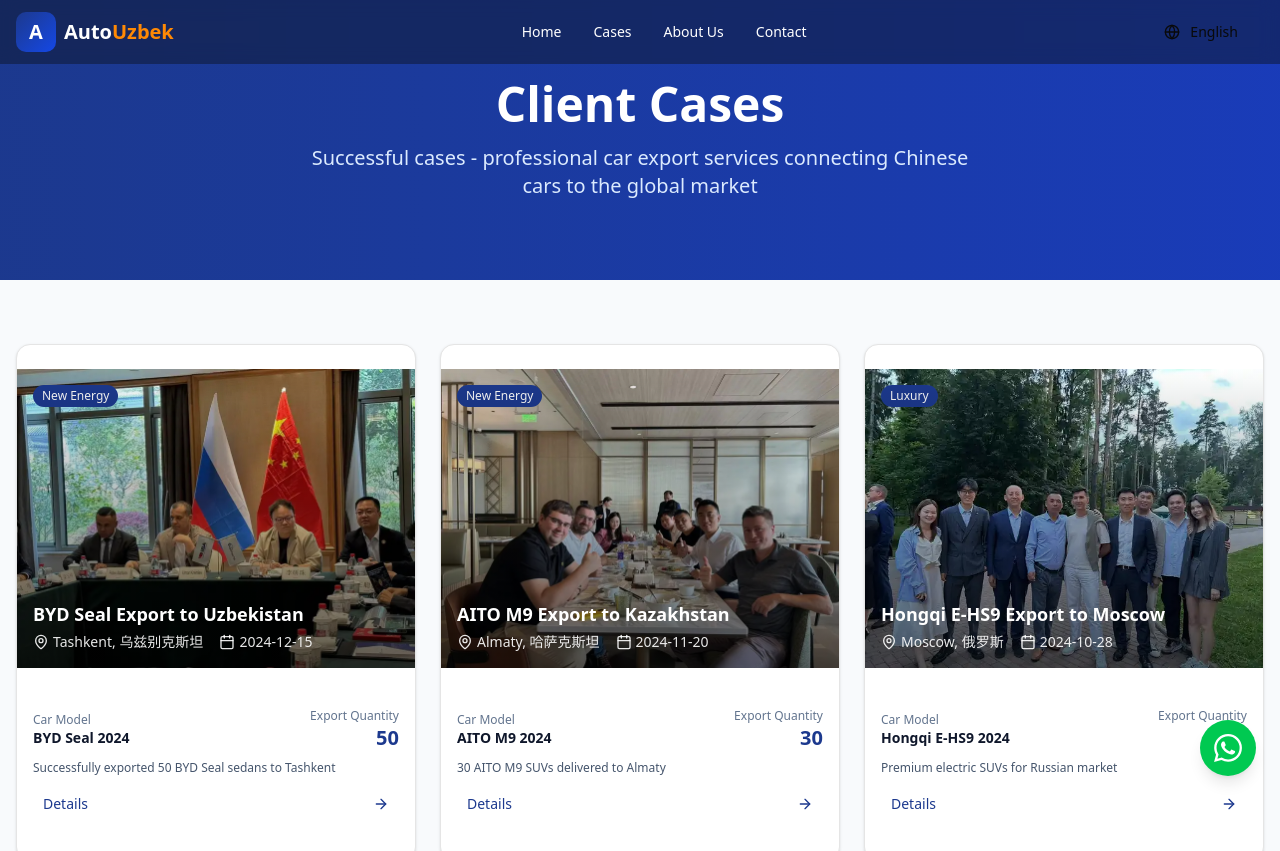
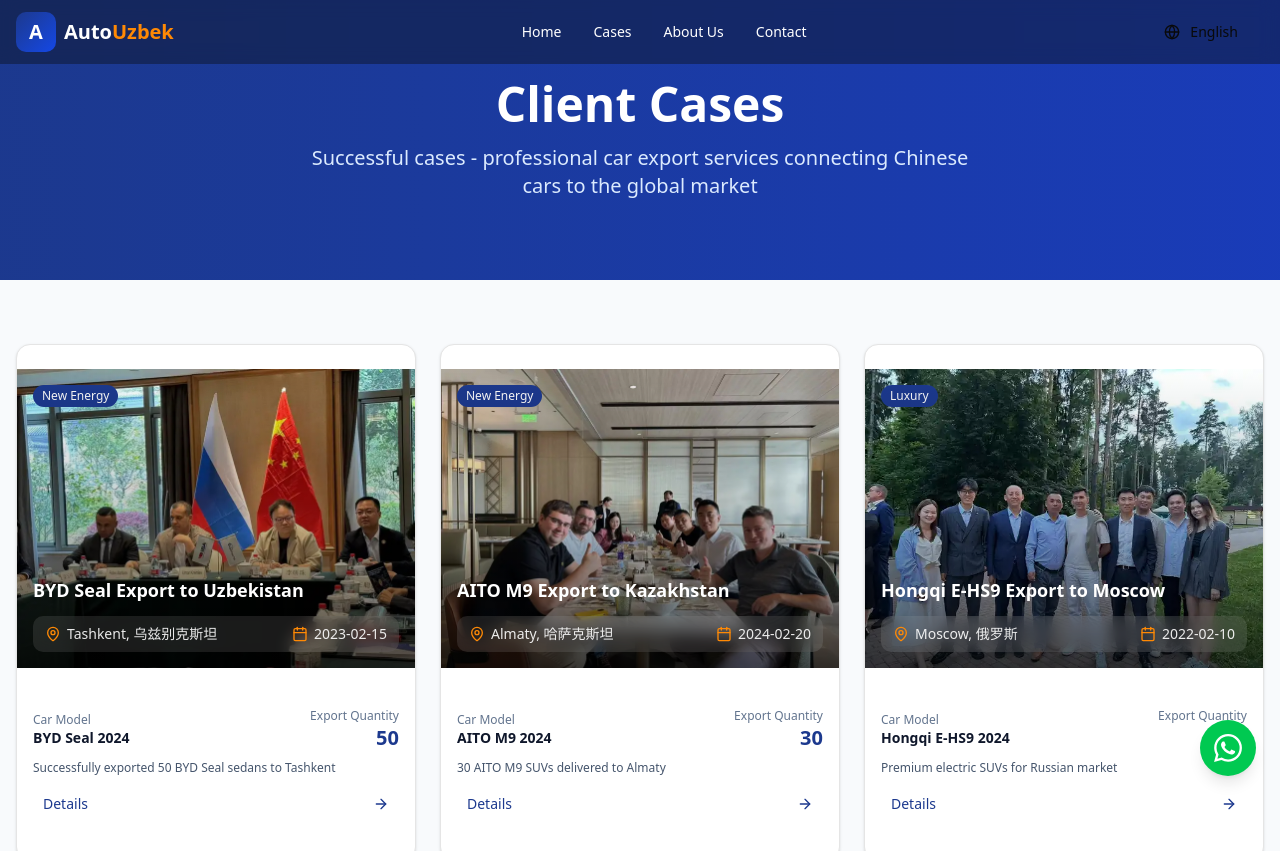
Before and after one commit to youxia0928-max/portauto-uzbekistan, a Next.js app: page /case in a window 1280 px wide. Shown: the top 851 px of the page. Built offline with nearby package versions, Linux system fonts and the light colour scheme.

Commit message:
feat: 案例日期调整为2022-2026年2月，布局优化

```diff
--- a/src/app/case/page.tsx
+++ b/src/app/case/page.tsx
@@ -24,14 +24,23 @@
   '/case-images/12.webp',
 ];
 
-// Case data
+// Helper function to generate random date between 2022-01 and 2026-02
+function getRandomDate(): string {
+  const startDate = new Date(2022, 0, 1); // 2022-01-01
+  const endDate = new Date(2026, 1, 28); // 2026-02-28
+  const randomTime = startDate.getTime() + Math.random() * (endDate.getTime() - startDate.getTime());
+  const randomDate = new Date(randomTime);
+  return randomDate.toISOString().split('T')[0];
+}
+
+// Case data with random dates in 2022-2026 February range
 const exportCases = [
   {
     id: 1,
     titleKey: 'case_1_title' as TranslationKey,
     country: '乌兹别克斯坦',
     cityKey: 'city_tashkent' as TranslationKey,
-    date: '2024-12-15',
+    date: '2023-02-15',
     carModel: 'BYD Seal 2024',
     quantity: 50,
     categoryKey: 'new_energy' as TranslationKey,
@@ -42,7 +51,7 @@
     titleKey: 'case_2_title' as TranslationKey,
     country: '哈萨克斯坦',
     cityKey: 'city_almaty' as TranslationKey,
-    date: '2024-11-20',
+    date: '2024-02-20',
     carModel: 'AITO M9 2024',
     quantity: 30,
     categoryKey: 'new_energy' as TranslationKey,
@@ -53,7 +62,7 @@
     titleKey: 'case_3_title' as TranslationKey,
     country: '俄罗斯',
     cityKey: 'city_moscow' as TranslationKey,
-    date: '2024-10-28',
+    date: '2022-02-10',
     carModel: 'Hongqi E-HS9 2024',
     quantity: 25,
     categoryKey: 'luxury_vehicles' as TranslationKey,
@@ -64,7 +73,7 @@
     titleKey: 'case_4_title' as TranslationKey,
     country: '土库曼斯坦',
     cityKey: 'city_ashgabat' as TranslationKey,
-    date: '2024-09-15',
+    date: '2025-02-28',
     carModel: 'Geely Xingyue L 2024',
     quantity: 40,
     categoryKey: 'fuel_vehicles' as TranslationKey,
@@ -75,7 +84,7 @@
     titleKey: 'case_5_title' as TranslationKey,
     country: '阿联酋',
     cityKey: 'city_dubai' as TranslationKey,
-    date: '2024-08-22',
+    date: '2023-02-08',
     carModel: 'NIO ES8 2024',
     quantity: 20,
     categoryKey: 'new_energy' as TranslationKey,
@@ -86,7 +95,7 @@
     titleKey: 'case_6_title' as TranslationKey,
     country: '哈萨克斯坦',
     cityKey: 'city_almaty' as TranslationKey,
-    date: '2024-07-10',
+    date: '2026-02-12',
     carModel: 'XPENG G9 2024',
     quantity: 35,
     categoryKey: 'new_energy' as TranslationKey,
@@ -97,7 +106,7 @@
     titleKey: 'case_7_title' as TranslationKey,
     country: '乌兹别克斯坦',
     cityKey: 'city_tashkent' as TranslationKey,
-    date: '2024-06-18',
+    date: '2024-02-05',
     carModel: 'BYD Han 2024',
     quantity: 45,
     categoryKey: 'new_energy' as TranslationKey,
@@ -108,7 +117,7 @@
     titleKey: 'case_8_title' as TranslationKey,
     country: '俄罗斯',
     cityKey: 'city_moscow' as TranslationKey,
-    date: '2024-05-25',
+    date: '2022-02-25',
     carModel: 'Li Auto L9 2024',
     quantity: 28,
     categoryKey: 'luxury_vehicles' as TranslationKey,
@@ -119,7 +128,7 @@
     titleKey: 'case_9_title' as TranslationKey,
     country: '哈萨克斯坦',
     cityKey: 'city_almaty' as TranslationKey,
-    date: '2024-04-12',
+    date: '2025-02-18',
     carModel: 'Zeekr 001 2024',
     quantity: 32,
     categoryKey: 'new_energy' as TranslationKey,
@@ -130,7 +139,7 @@
     titleKey: 'case_10_title' as TranslationKey,
     country: '土库曼斯坦',
     cityKey: 'city_ashgabat' as TranslationKey,
-    date: '2024-03-08',
+    date: '2023-02-22',
     carModel: 'Changan CS75 Plus',
     quantity: 38,
     categoryKey: 'fuel_vehicles' as TranslationKey,
@@ -141,7 +150,7 @@
     titleKey: 'case_11_title' as TranslationKey,
     country: '阿联酋',
     cityKey: 'city_dubai' as TranslationKey,
-    date: '2024-02-15',
+    date: '2026-02-02',
     carModel: 'BYD Yangwang U8',
     quantity: 15,
     categoryKey: 'luxury_vehicles' as TranslationKey,
@@ -152,7 +161,7 @@
     titleKey: 'case_12_title' as TranslationKey,
     country: '俄罗斯',
     cityKey: 'city_moscow' as TranslationKey,
-    date: '2024-01-20',
+    date: '2024-02-14',
     carModel: 'Exeed揽月 2024',
     quantity: 22,
     categoryKey: 'luxury_vehicles' as TranslationKey,
@@ -212,19 +221,20 @@
                   <Badge className="absolute top-4 left-4 bg-blue-900">
                     {t(item.categoryKey)}
                   </Badge>
-                  <div className="absolute inset-0 bg-gradient-to-t from-black/60 to-transparent" />
-                  <div className="absolute bottom-4 left-4 right-4">
-                    <h3 className="text-lg font-bold text-white mb-1">
+                  <div className="absolute inset-0 bg-gradient-to-t from-black/70 via-black/20 to-transparent" />
+                  <div className="absolute bottom-0 left-0 right-0 p-4">
+                    <h3 className="text-lg font-bold text-white mb-3">
                       {t(item.titleKey)}
                     </h3>
-                    <div className="flex items-center gap-4 text-sm text-white/90">
-                      <span className="flex items-center gap-1">
-                        <MapPin className="w-4 h-4" />
-                        {t(item.cityKey)}, {item.country}
+                    {/* Location and Date - Left/Right Layout */}
+                    <div className="flex justify-between items-center text-white/90 text-sm bg-white/10 backdrop-blur-sm rounded-lg px-3 py-2">
+                      <span className="flex items-center gap-1.5">
+                        <MapPin className="w-4 h-4 text-orange-400" />
+                        <span>{t(item.cityKey)}, {item.country}</span>
                       </span>
-                      <span className="flex items-center gap-1">
-                        <Calendar className="w-4 h-4" />
-                        {item.date}
+                      <span className="flex items-center gap-1.5">
+                        <Calendar className="w-4 h-4 text-orange-400" />
+                        <span>{item.date}</span>
                       </span>
                     </div>
                   </div>
```
Also changed, not shown: assets/image.png.
